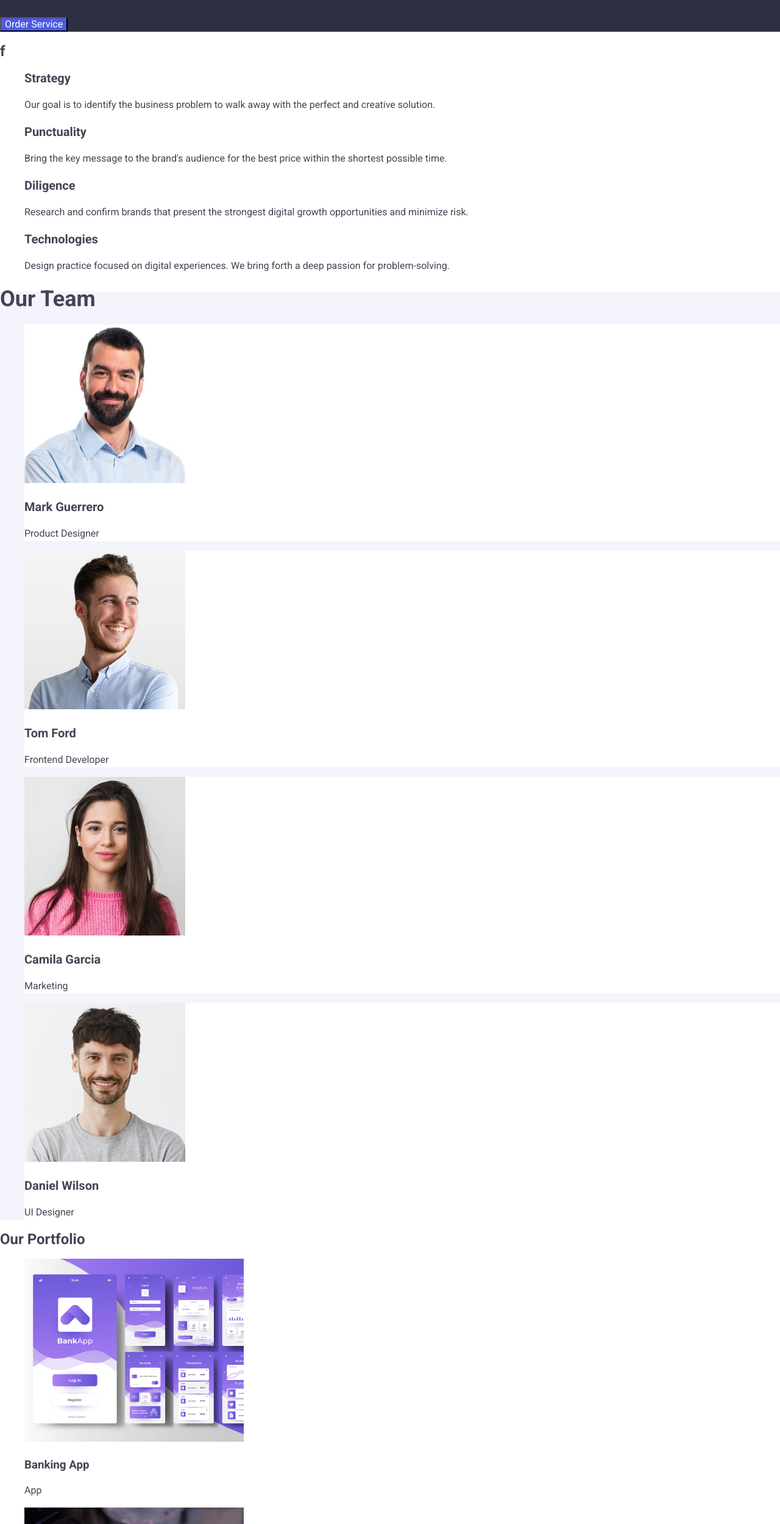
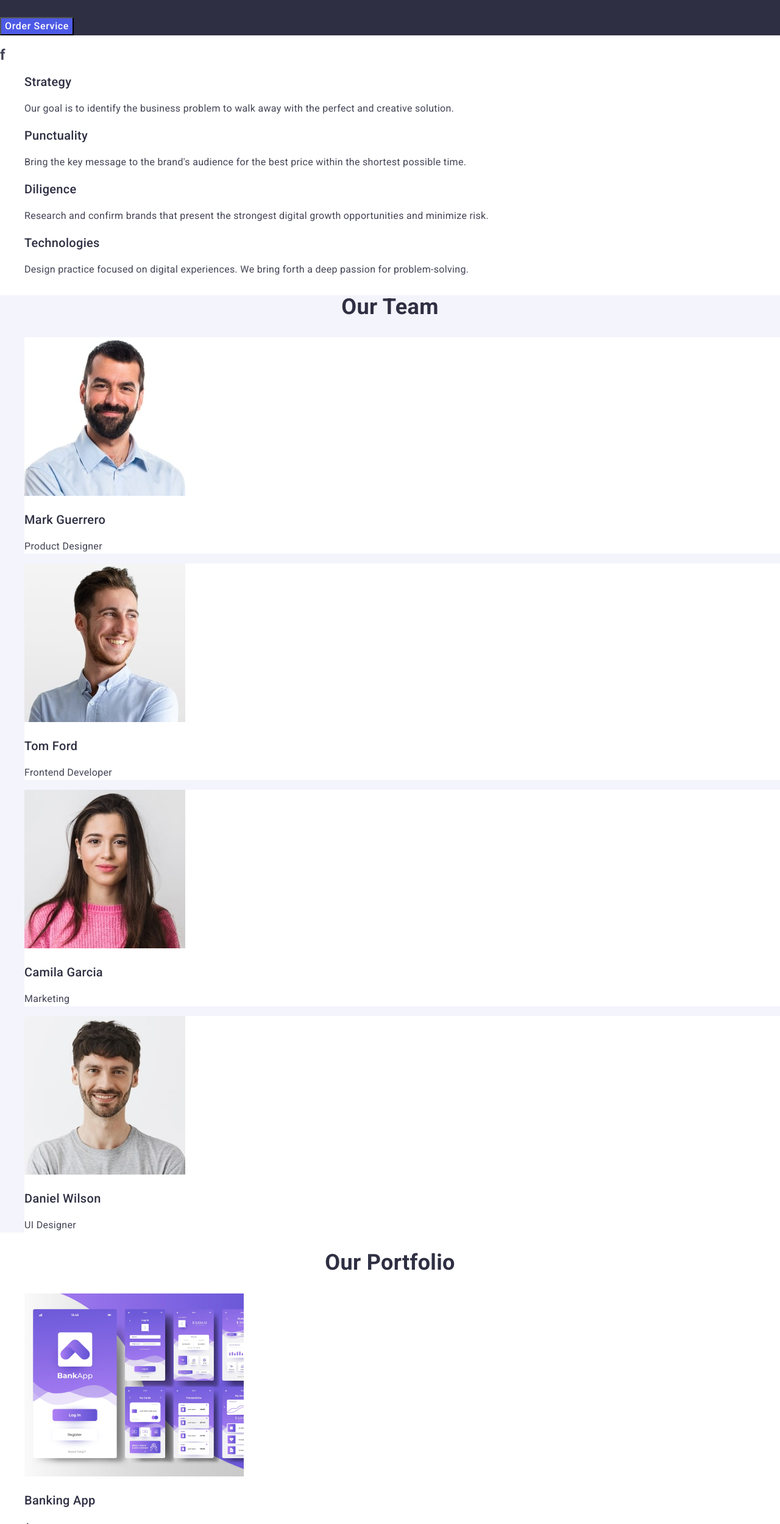
Before and after one commit to RomanH80/goit-markup-hw-02, a plain HTML site: page index.html in a window 1280 px wide. Shown: the part 301-2800 px from the top of the page at 61% size. Drawn offline with nearby package versions, Linux system fonts and the light colour scheme.

Commit message:
new work

```diff
--- a/css/style.css
+++ b/css/style.css
@@ -12,7 +12,7 @@ body {
     color: #434455;
     background-color: #ffffff;
     font-size: 16px;
-    letter-spacing: 2%;
+    letter-spacing: 0.02em;
     line-height: 24px;
 }
 .link-big{
@@ -27,6 +27,9 @@ color: #4d5ae5;
 span{
     color: #2e2f42;
 }
+.link-big-l span{
+color: #f4f4fd;
+}
 li {
     list-style: none;
 }
@@ -38,7 +41,6 @@ a {
 .link {
     color: #2e2f42;
     font-weight: 500;
-    letter-spacing: 0.02em;
 }
 
 .link:hover,
@@ -47,10 +49,11 @@ a {
 }
 .contacts{
     font-style: normal;
-    letter-spacing: 0.02em;
-    color: #434455;
+
 }
-
+.contacts .link{
+color: #434455;
+}
 .hero-image {
     background-color: #2E2F42;
     color: #ffffff;
@@ -59,12 +62,16 @@ a {
 .main-title {
     text-align: center;
     font-size: 56px;
-    line-height: 60px;
+    line-height: 1.07;
 }
 
 .btn-link {
     background-color: #4D5AE5;
     color: #ffffff;
+    cursor: pointer;
+    letter-spacing: 0.04em;
+    font-weight: 500;
+    line-height: 1.5;
 }
 
 .btn-link:hover,
@@ -72,17 +79,24 @@ a {
     background-color: #404BBF;
 }
 
-.h3-title {
-    font-weight: mediun;
+.title3 {
+    font-weight: 500;
     font-size: 20px;
+    color: #2e2f42;
+
 }
 
-.section2 {
+.section-a {
     background-color: #F4F4FD;
+
 }
 
 .subtitle {
     font-size: 36px;
+    text-transform: capitalize;
+    text-align: center;
+    line-height: 1.11;
+    color: #2e2f42;
 }
 
 .item {
@@ -93,3 +107,6 @@ a {
     background-color: #2E2F42;
     color: #ffffff;
 }
+.pstyle{
+    color: #F4F4FD;
+}
--- a/index.html
+++ b/index.html
@@ -49,62 +49,62 @@
         <h2>f</h2>
         <ul>
           <li>
-            <h3 class="h3-title">Strategy</h3>
-            <p>
+            <h3 class="title3">Strategy</h3>
+            <p class="desc">
               Our goal is to identify the business problem to walk away with the
               perfect and creative solution.
             </p>
           </li>
           <li>
-            <h3 class="h3-title">Punctuality</h3>
-            <p>
+            <h3 class="title3">Punctuality</h3>
+            <p class="desc">
               Bring the key message to the brand's audience for the best price
               within the shortest possible time.
             </p>
           </li>
           <li>
-            <h3 class="h3-title">Diligence</h3>
-            <p>
+            <h3 class="title3">Diligence</h3>
+            <p class="desc">
               Research and confirm brands that present the strongest digital
               growth opportunities and minimize risk.
             </p>
           </li>
           <li>
-            <h3 class="h3-title">Technologies</h3>
-            <p>
+            <h3 class="title3">Technologies</h3>
+            <p class="desc">
               Design practice focused on digital experiences. We bring forth a
               deep passion for problem-solving.
             </p>
           </li>
         </ul>
       </section>
-      <section class="section2">
+      <section class="section-a">
         <h2 class="subtitle">Our Team</h2>
         <ul>
           <li class="item">
             <img src="./images/img-3.jpg" alt="t" width="264" height="260" />
-            <h3 class="h3-title">Mark Guerrero</h3>
-            <p>Product Designer</p>
+            <h3 class="title3">Mark Guerrero</h3>
+            <p class="desc">Product Designer</p>
           </li>
           <li class="item">
             <img src="./images/img-2.jpg" alt="t" width="264" height="260" />
-            <h3 class="h3-title">Tom Ford</h3>
-            <p>Frontend Developer</p>
+            <h3 class="title3">Tom Ford</h3>
+            <p class="desc">Frontend Developer</p>
           </li>
           <li class="item">
             <img src="./images/img-1.jpg" alt="t" width="264" height="260" />
-            <h3 class="h3-title">Camila Garcia</h3>
-            <p>Marketing</p>
+            <h3 class="title3">Camila Garcia</h3>
+            <p class="desc">Marketing</p>
           </li>
           <li class="item">
             <img src="./images/img.jpg" alt="t" width="264" height="260" />
-            <h3 class="h3-title">Daniel Wilson</h3>
-            <p>UI Designer</p>
+            <h3 class="title3">Daniel Wilson</h3>
+            <p class="desc">UI Designer</p>
           </li>
         </ul>
       </section>
       <section>
-        <h2>Our Portfolio</h2>
+        <h2 class="subtitle">Our Portfolio</h2>
         <ul>
           <li>
             <img
@@ -113,8 +113,8 @@
               width="360"
               height="300"
             />
-            <h3>Banking App</h3>
-            <p>App</p>
+            <h3 class="title3">Banking App</h3>
+            <p class="desc">App</p>
           </li>
           <li>
             <img
@@ -123,8 +123,8 @@
               width="360"
               height="300"
             />
-            <h3>Cashless Payment</h3>
-            <p>Marketing</p>
+            <h3 class="title3">Cashless Payment</h3>
+            <p class="desc">Marketing</p>
           </li>
           <li>
             <img
@@ -133,8 +133,8 @@
               width="360"
               height="300"
             />
-            <h3>Meditation App</h3>
-            <p>App</p>
+            <h3 class="title3">Meditation App</h3>
+            <p class="desc">App</p>
           </li>
           <li>
             <img
@@ -143,8 +143,8 @@
               width="360"
               height="300"
             />
-            <h3>Taxi Service</h3>
-            <p>Marketing</p>
+            <h3 class="title3">Taxi Service</h3>
+            <p class="desc">Marketing</p>
           </li>
           <li>
             <img
@@ -153,8 +153,8 @@
               width="360"
               height="300"
             />
-            <h3>Screen Illustrations</h3>
-            <p>Design</p>
+            <h3 class="title3">Screen Illustrations</h3>
+            <p class="desc">Design</p>
           </li>
           <li>
             <img
@@ -163,16 +163,18 @@
               width="360"
               height="300"
             />
-            <h3>Online Courses</h3>
-            <p>Marketing</p>
+            <h3 class="title3">Online Courses</h3>
+            <p class="desc">Marketing</p>
           </li>
         </ul>
       </section>
     </main>
 
     <footer class="footer">
-      <a class="link" href="./index.html">WebStudio</a>
-      <p>
+      <a class="link-big link-big-l" href="./index.html"
+        >Web <span>Studio</span></a
+      >
+      <p class="pstyle">
         Increase the flow of customers and sales for your business with digital
         marketing & growth solutions.
       </p>
```
